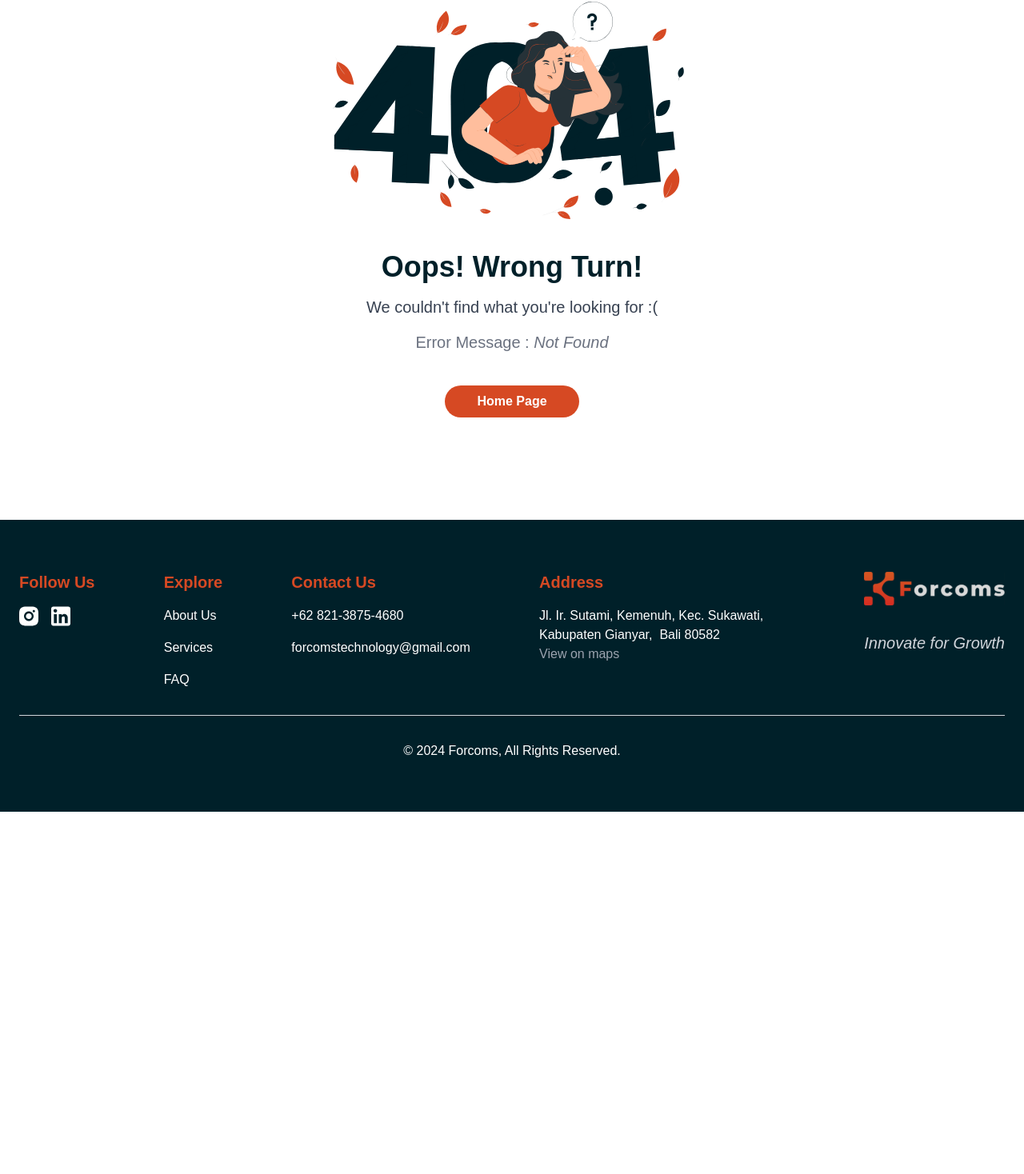
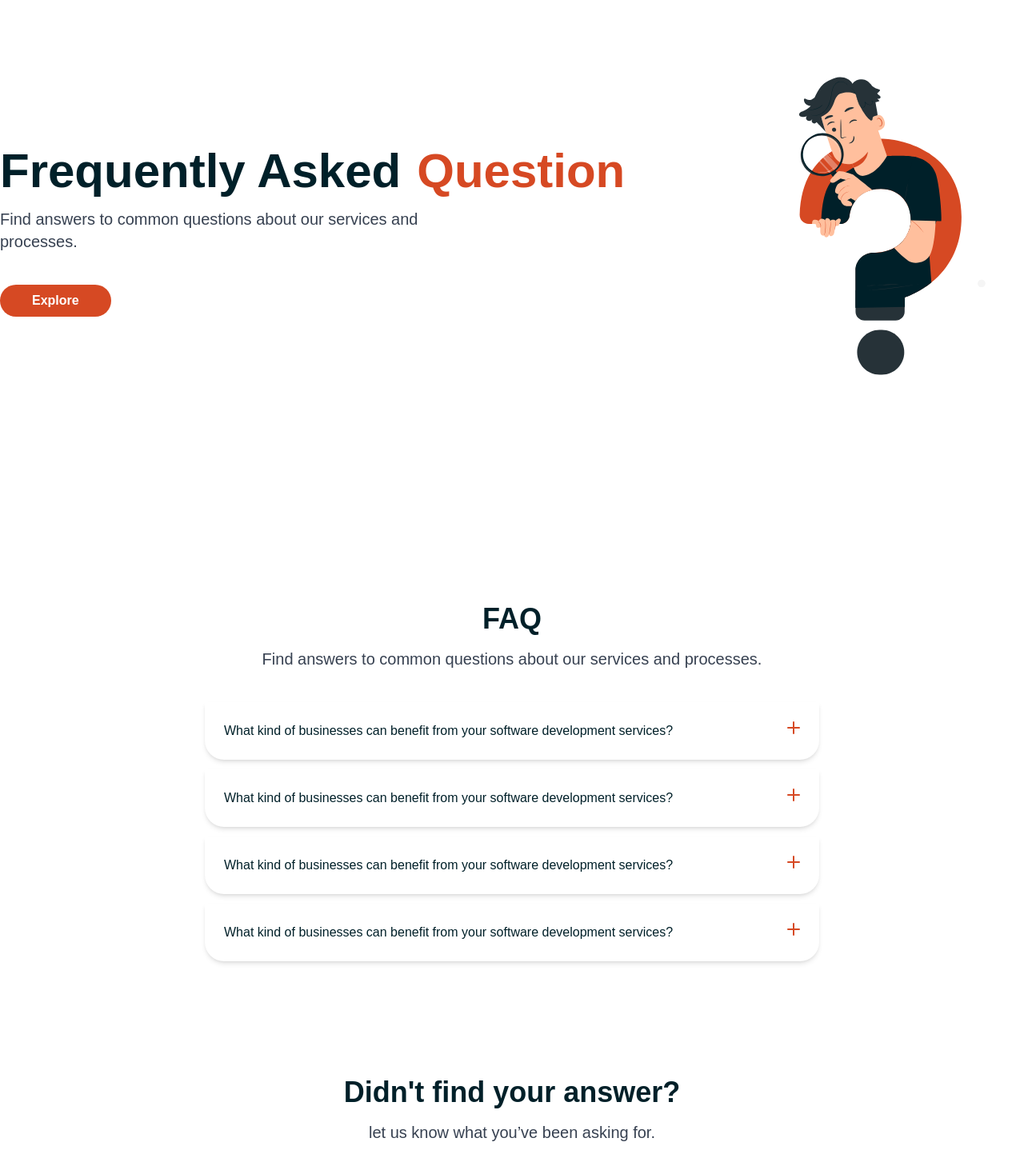
Before and after one commit to alxdrr/company-profile-2, a React (Vite) app: page /faq in a window 1280 px wide. Shown: the part 150-1618 px from the top of the page at 80% size. Before the commit the page ends 1165 px from the top, so only its background shows below. Built offline with nearby package versions, Linux system fonts and the light colour scheme; a web font is replaced by a local one.

Commit message:
add : faq page

```diff
--- a/src/main.jsx
+++ b/src/main.jsx
@@ -5,6 +5,7 @@ import ErrorPage from "./pages/error-page.jsx"
 import Home from "./pages/home.jsx";
 import Services from "./pages/services.jsx";
 import Portfolio from "./pages/portfolio.jsx";
+import FAQ from "./pages/faq.jsx";
 const router = createBrowserRouter([
   {
     path: "/",
@@ -21,6 +22,11 @@ const router = createBrowserRouter([
     element: <Portfolio />,
     errorElement: <ErrorPage />,
   },
+  {
+    path: "/faq",
+    element: <FAQ />,
+    errorElement: <ErrorPage />,
+  },
 ]);
 import "./index.css";
 
--- /dev/null
+++ b/src/pages/faq.jsx
@@ -0,0 +1,63 @@
+import Navbar from "../components/Navbar";
+import Footer from "../components/Footer";
+import Button from "../components/Button";
+import Accordion from "../components/Accordion";
+import image from "../assets/faq-hero.svg";
+
+const faq = () => {
+  return (
+    <>
+      {/* Navbar & Hero */}
+      <div className="w-full bg-white h-screen flex flex-col justify-center">
+        <Navbar />
+        <div className="Hero w-full max-w-screen-xl flex justify-self-center justify-center lg:justify-between items-center my-auto mx-auto pt-16 gap-8 xl:gap-10 px-4 lg:px-8 xl:px-0">
+          <div>
+            <div className="text-primary text-3xl md:text-6xl font-black py-4 w-full after:content-['Question'] after:ms-5 after:text-secondary"> Frequently Asked</div>
+            <div className="flex flex-col gap-8 xl:gap-10">
+              <div className="text-gray-700 lg:text-xl font-normal xl:max-w-xl">Find answers to common questions about our services and processes.</div>
+              <Button variant={"primary"} title={"Explore"} type={"clickable"} scrollToId={"faq"}></Button>
+            </div>
+          </div>
+          <img className="mx-12 lg:block hidden" src={image} alt="" />
+        </div>
+      </div>
+      {/* FAQ Section */}
+      <div className="w-full max-w-screen-xl items-center flex flex-col h-auto my-16 mx-auto lg:py-10 px-4 gap-8 xl:gap-10 lg:px-8 xl:px-0">
+        <section className="flex justify-center items-center flex-col gap-4">
+          <h1 className="text-primary text-xl md:text-start md:text-2xl lg:text-4xl text-center font-black">FAQ</h1>
+          <p className="lg:text-base xl:text-xl max-w-4xl text-center text-gray-700">Find answers to common questions about our services and processes.</p>
+        </section>
+        <div className="flex flex-col justify-center gap-3 items-center w-full">
+          <Accordion
+            title="What kind of businesses can benefit from your software development services?"
+            content="Our services are tailored for a diverse range of industries. Whether you’re a startup, SME, or a large corporation, we provide customized solutions to meet your specific needs in web, app, and system development. Our expertise is designed to support businesses in any sector to enhance their digital presence and operational efficiency."
+          ></Accordion>
+          <Accordion
+            title="What kind of businesses can benefit from your software development services?"
+            content="Our services are tailored for a diverse range of industries. Whether you’re a startup, SME, or a large corporation, we provide customized solutions to meet your specific needs in web, app, and system development. Our expertise is designed to support businesses in any sector to enhance their digital presence and operational efficiency."
+          ></Accordion>
+          <Accordion
+            title="What kind of businesses can benefit from your software development services?"
+            content="Our services are tailored for a diverse range of industries. Whether you’re a startup, SME, or a large corporation, we provide customized solutions to meet your specific needs in web, app, and system development. Our expertise is designed to support businesses in any sector to enhance their digital presence and operational efficiency."
+          ></Accordion>
+          <Accordion
+            title="What kind of businesses can benefit from your software development services?"
+            content="Our services are tailored for a diverse range of industries. Whether you’re a startup, SME, or a large corporation, we provide customized solutions to meet your specific needs in web, app, and system development. Our expertise is designed to support businesses in any sector to enhance their digital presence and operational efficiency."
+          ></Accordion>
+        </div>
+      </div>
+      {/* CTA Section */}
+      <div className="w-full max-w-screen-xl items-center flex flex-col h-auto my-16 mx-auto lg:py-10 px-4 gap-8 xl:gap-10 lg:px-8 xl:px-0">
+        <section className="flex justify-center items-center flex-col gap-4">
+          <h1 className="text-primary text-xl md:text-start md:text-2xl lg:text-4xl text-center font-black">Didn&apos;t find your answer?</h1>
+          <p className="lg:text-base xl:text-xl max-w-4xl text-center text-gray-700">let us know what you’ve been asking for.</p>
+        </section>
+        <Button variant={"primary"} type={"clickable"} title={"Get in touch"}></Button>
+      </div>
+      {/* Footer */}
+      <Footer />
+    </>
+  );
+};
+
+export default faq;
```
